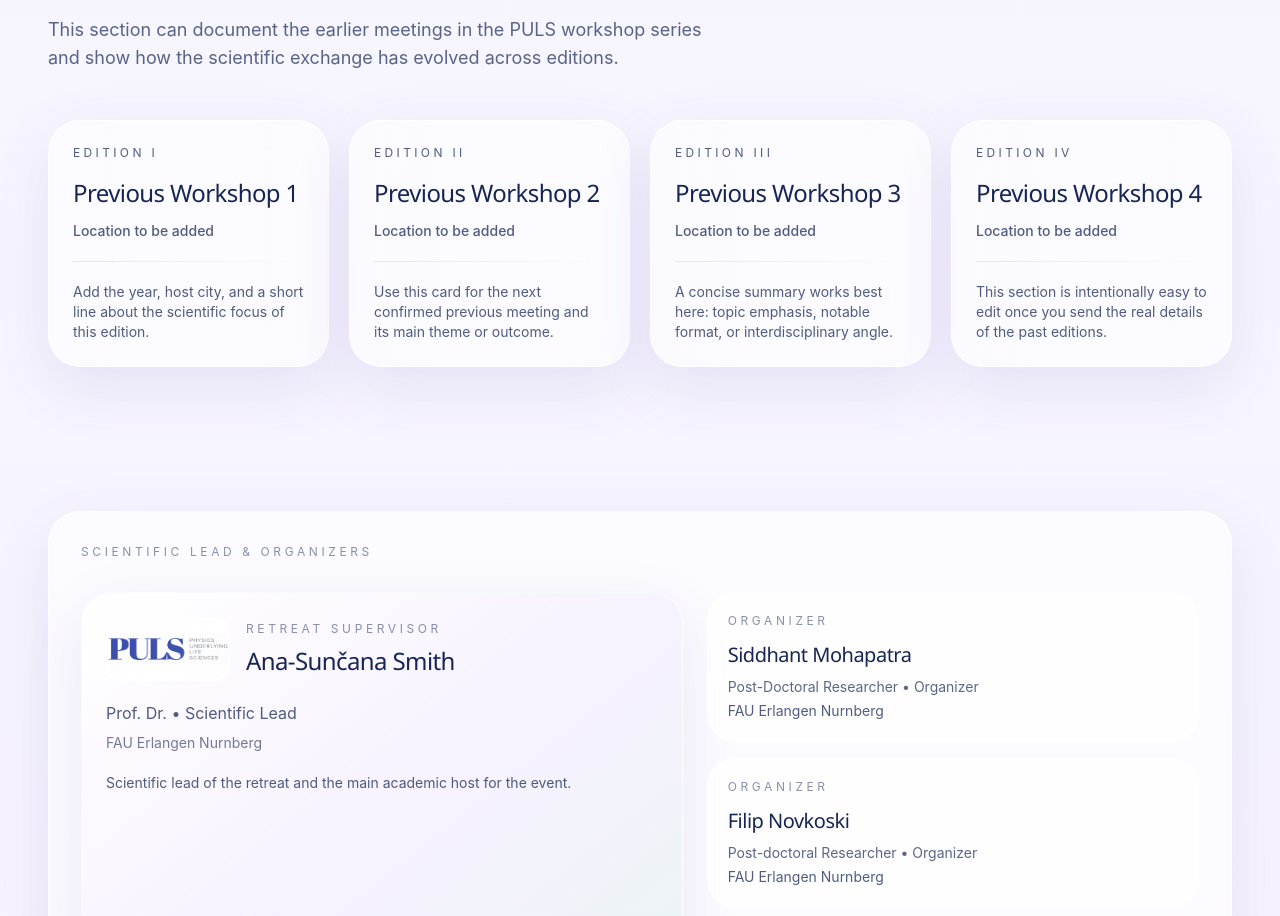
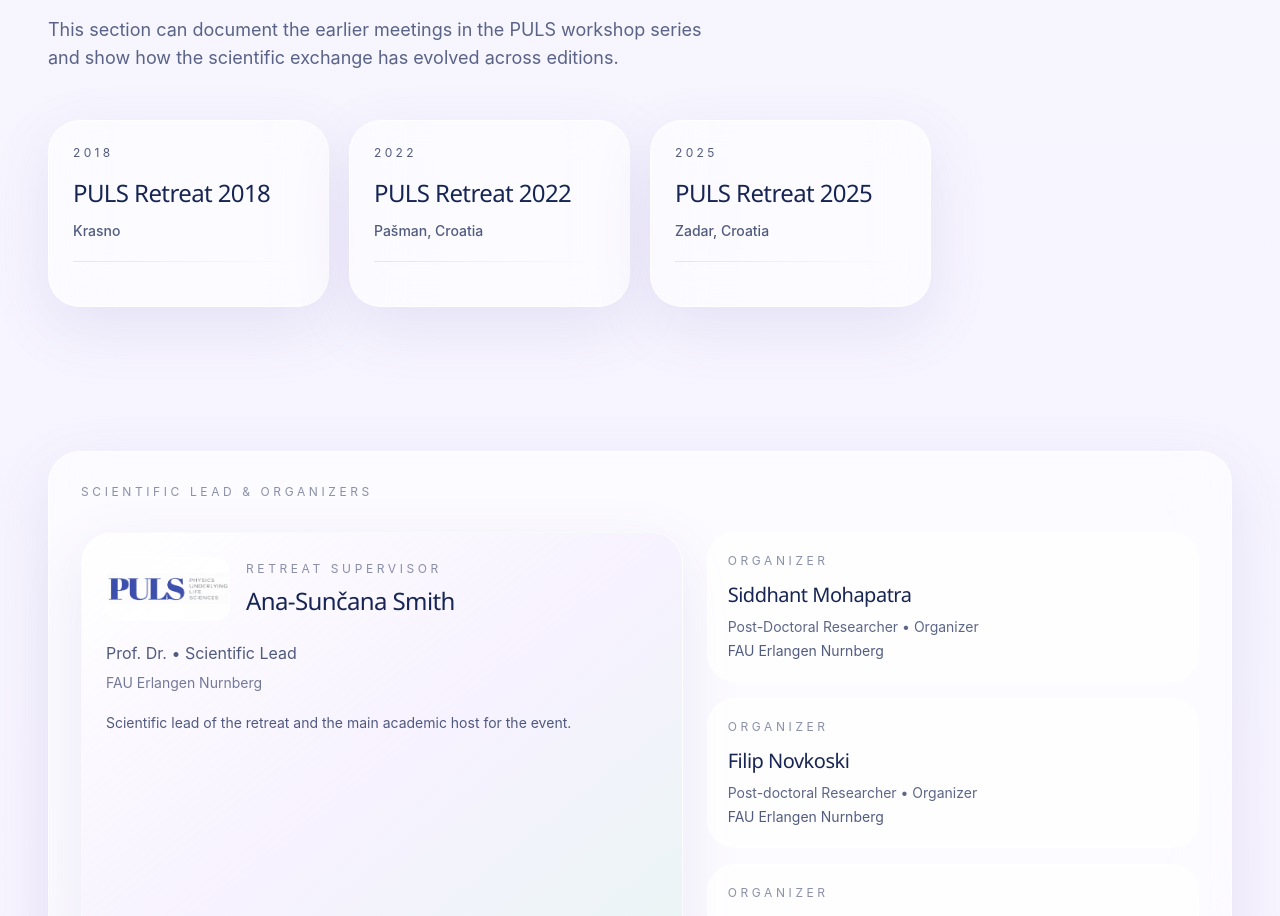
Before and after one commit to pahi-26/puls-retreat-2026, a Next.js app: page / in a window 1280 px wide. Shown: the part 7628-8544 px from the top of the page. Built offline with nearby package versions, Linux system fonts and the light colour scheme.

Commit message:
Updated previous-editions.ts

```diff
--- a/data/previous-editions.ts
+++ b/data/previous-editions.ts
@@ -2,32 +2,22 @@ export type PreviousEdition = {
   year: string;
   title: string;
   location: string;
-  note: string;
 };
 
 export const previousEditions: PreviousEdition[] = [
   {
-    year: "Edition I",
-    title: "Previous Workshop 1",
-    location: "Location to be added",
-    note: "Add the year, host city, and a short line about the scientific focus of this edition."
+    year: "2018",
+    title: "PULS Retreat 2018",
+    location: "Krasno",
   },
   {
-    year: "Edition II",
-    title: "Previous Workshop 2",
-    location: "Location to be added",
-    note: "Use this card for the next confirmed previous meeting and its main theme or outcome."
+    year: "2022",
+    title: "PULS Retreat 2022",
+    location: "Pašman, Croatia",
   },
   {
-    year: "Edition III",
-    title: "Previous Workshop 3",
-    location: "Location to be added",
-    note: "A concise summary works best here: topic emphasis, notable format, or interdisciplinary angle."
-  },
-  {
-    year: "Edition IV",
-    title: "Previous Workshop 4",
-    location: "Location to be added",
-    note: "This section is intentionally easy to edit once you send the real details of the past editions."
+    year: "2025",
+    title: "PULS Retreat 2025",
+    location: "Zadar, Croatia",
   }
 ];
```
